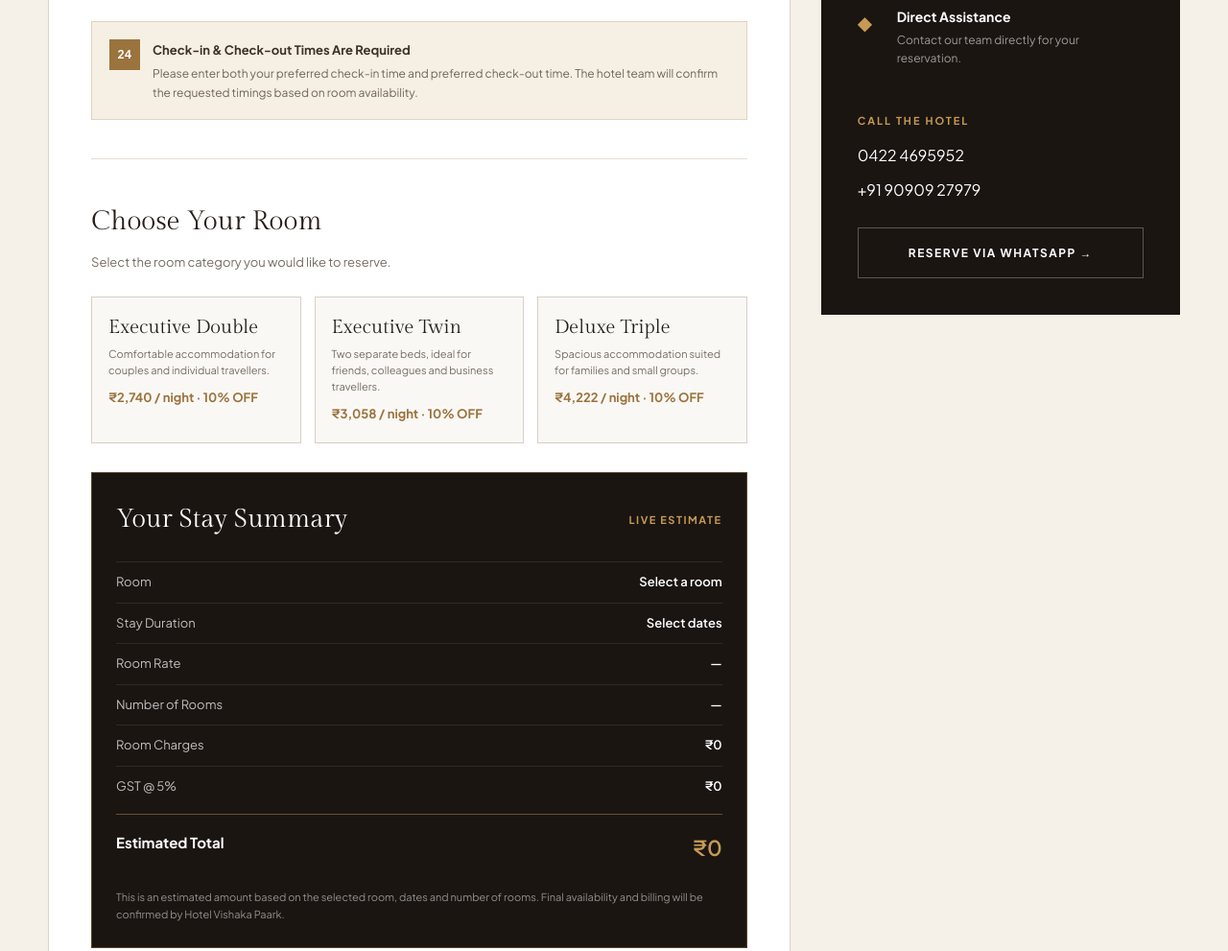
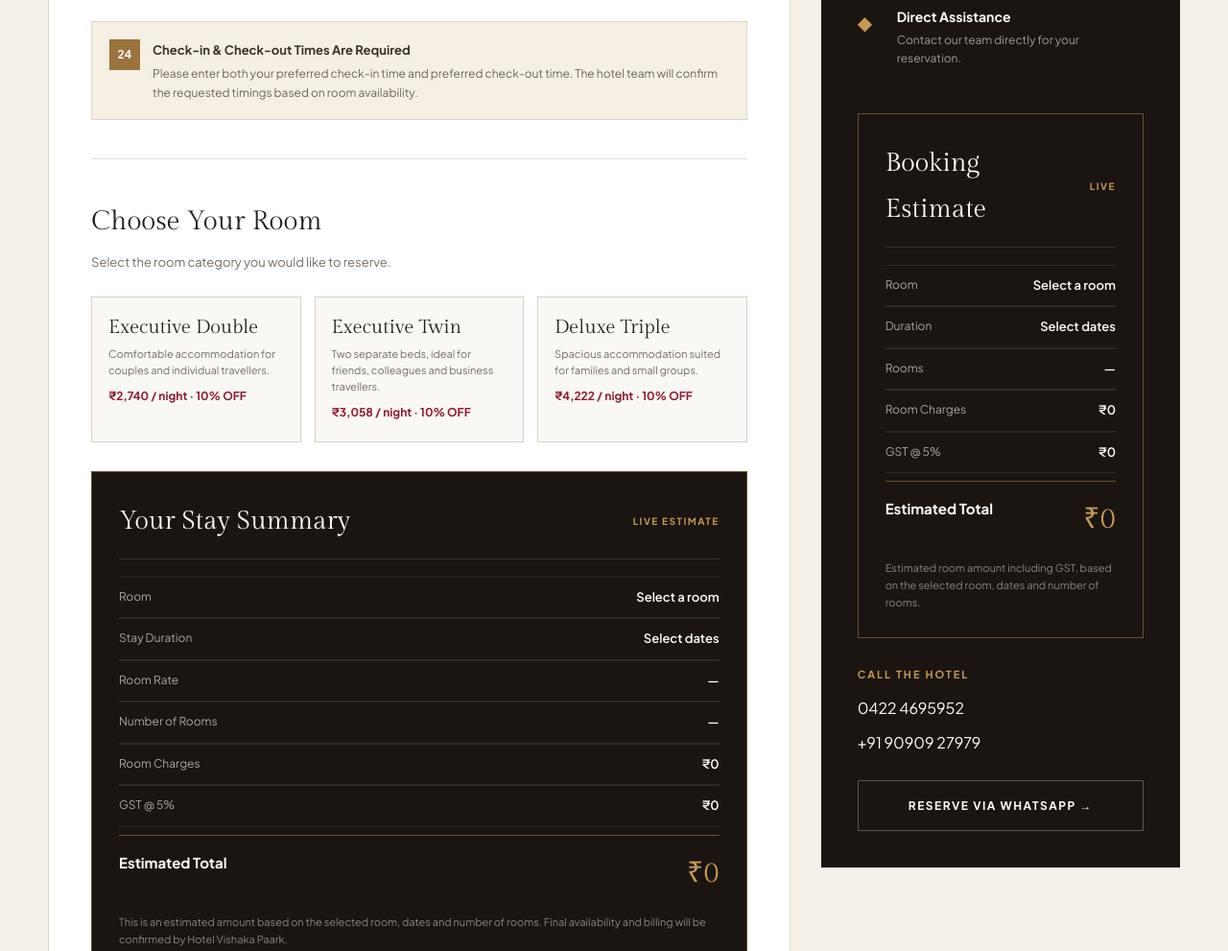
Before and after one commit to ajshankar1/Hotel--Vishaka-Paark, a plain HTML site: page booking.html in a window 1280 px wide. Shown: the part 1792-2783 px from the top of the page at 96% size. Drawn offline with Linux system fonts and the light colour scheme.

Commit message:
Update booking.html

```diff
--- a/booking.html
+++ b/booking.html
@@ -948,6 +948,90 @@
 
     }
 
+
+    /* LIVE BOOKING CALCULATOR - FINAL */
+    .price-summary {
+      display:block !important;
+      margin-top:30px;
+      padding:28px;
+      background:#1a1511;
+      border:1px solid rgba(198,154,85,.45);
+      color:#fff;
+    }
+    .price-summary-header {
+      display:flex;
+      justify-content:space-between;
+      align-items:center;
+      gap:15px;
+      margin-bottom:18px;
+      padding-bottom:15px;
+      border-bottom:1px solid rgba(255,255,255,.12);
+    }
+    .price-summary-header h4 {
+      margin:0;
+      color:#fff;
+      font-family:"Gilda Display",serif;
+      font-size:27px;
+      font-weight:400;
+    }
+    .price-summary-header span {
+      color:#c69a55;
+      font-size:10px;
+      font-weight:700;
+      letter-spacing:1.5px;
+      text-transform:uppercase;
+    }
+    .price-summary .price-line {
+      display:flex;
+      justify-content:space-between;
+      align-items:flex-start;
+      gap:20px;
+      padding:11px 0;
+      border-bottom:1px solid rgba(255,255,255,.08);
+    }
+    .price-summary .price-line span {
+      color:rgba(255,255,255,.62);
+      font-size:12px;
+    }
+    .price-summary .price-line strong {
+      color:#fff;
+      font-size:13px;
+      text-align:right;
+    }
+    .price-summary .price-line.total {
+      margin-top:8px;
+      padding:17px 0 5px;
+      border-bottom:none;
+    }
+    .price-summary .price-line.total span {
+      color:#fff;
+      font-size:15px;
+      font-weight:700;
+    }
+    .price-summary .price-line.total strong {
+      color:#c69a55;
+      font-family:"Gilda Display",serif;
+      font-size:30px;
+      font-weight:400;
+    }
+    .price-note {
+      margin:14px 0 0;
+      color:rgba(255,255,255,.48);
+      font-size:11px;
+      line-height:1.6;
+    }
+    .room-option-price {
+      display:block !important;
+      margin-top:10px;
+      color:#8f1b2d !important;
+      font-size:12px !important;
+      font-weight:700;
+    }
+    @media (max-width:760px){
+      .price-summary{padding:22px 18px;}
+      .price-summary .price-line.total strong{font-size:27px;}
+    }
+
   </style>
 
 </head>
@@ -1946,6 +2030,52 @@
           </div>
 
 
+          <!-- QUICK PRICE ESTIMATE -->
+
+          <div class="price-summary" style="margin-top:30px;">
+
+            <div class="price-summary-header">
+              <h4>Booking Estimate</h4>
+              <span>Live</span>
+            </div>
+
+            <div class="price-line">
+              <span>Room</span>
+              <strong id="sideSummaryRoom">Select a room</strong>
+            </div>
+
+            <div class="price-line">
+              <span>Duration</span>
+              <strong id="sideSummaryNights">Select dates</strong>
+            </div>
+
+            <div class="price-line">
+              <span>Rooms</span>
+              <strong id="sideSummaryRooms">—</strong>
+            </div>
+
+            <div class="price-line">
+              <span>Room Charges</span>
+              <strong id="sideSummaryCharges">₹0</strong>
+            </div>
+
+            <div class="price-line">
+              <span>GST @ 5%</span>
+              <strong id="sideSummaryGst">₹0</strong>
+            </div>
+
+            <div class="price-line total">
+              <span>Estimated Total</span>
+              <strong id="sideSummaryTotal">₹0</strong>
+            </div>
+
+            <p class="price-note">
+              Estimated room amount including GST, based on the selected room, dates and number of rooms.
+            </p>
+
+          </div>
+
+
           <!-- DIRECT CONTACT -->
 
           <div class="direct-contact">
@@ -2394,11 +2524,25 @@
         summaryTotal.textContent =
           formatCurrency(total);
 
+        document.getElementById("sideSummaryRoom").textContent = selectedRoom.value;
+        document.getElementById("sideSummaryNights").textContent = nights + (nights === 1 ? " Night" : " Nights");
+        document.getElementById("sideSummaryRooms").textContent = roomCount + (roomCount === 1 ? " Room" : " Rooms");
+        document.getElementById("sideSummaryCharges").textContent = formatCurrency(roomCharges);
+        document.getElementById("sideSummaryGst").textContent = formatCurrency(gst);
+        document.getElementById("sideSummaryTotal").textContent = formatCurrency(total);
+
       } else {
 
         summaryRoomCharges.textContent = "₹0";
         summaryGst.textContent = "₹0";
         summaryTotal.textContent = "₹0";
+
+        document.getElementById("sideSummaryRoom").textContent = selectedRoom ? selectedRoom.value : "Select a room";
+        document.getElementById("sideSummaryNights").textContent = nights > 0 ? (nights + (nights === 1 ? " Night" : " Nights")) : "Select dates";
+        document.getElementById("sideSummaryRooms").textContent = roomCount > 0 ? (roomCount + (roomCount === 1 ? " Room" : " Rooms")) : "—";
+        document.getElementById("sideSummaryCharges").textContent = "₹0";
+        document.getElementById("sideSummaryGst").textContent = "₹0";
+        document.getElementById("sideSummaryTotal").textContent = "₹0";
 
       }
 
```
